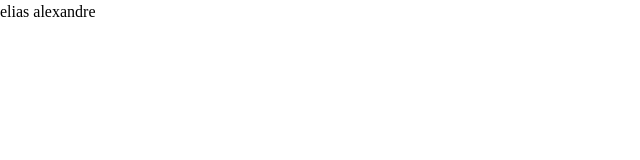
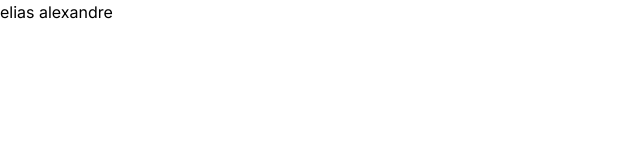
Before and after one commit to cod3baze/next-13-fundamentals, a Next.js app: page / in a window 1280 px wide. Shown: the top 160 px of the page, without its empty margins (0-640 px from the left). Built offline with nearby package versions, Linux system fonts and the light colour scheme.

Commit message:
favicon config

```diff
--- a/src/app/layout.tsx
+++ b/src/app/layout.tsx
@@ -15,8 +15,8 @@
   children: React.ReactNode;
 }) {
   return (
-    <html lang="pt-BR">
-      <body className={inter.variable}>{children}</body>
+    <html className={inter.variable} lang="pt-BR">
+      <body>{children}</body>
     </html>
   );
 }
```
Also changed, not shown: src/app/icon.png (added).
